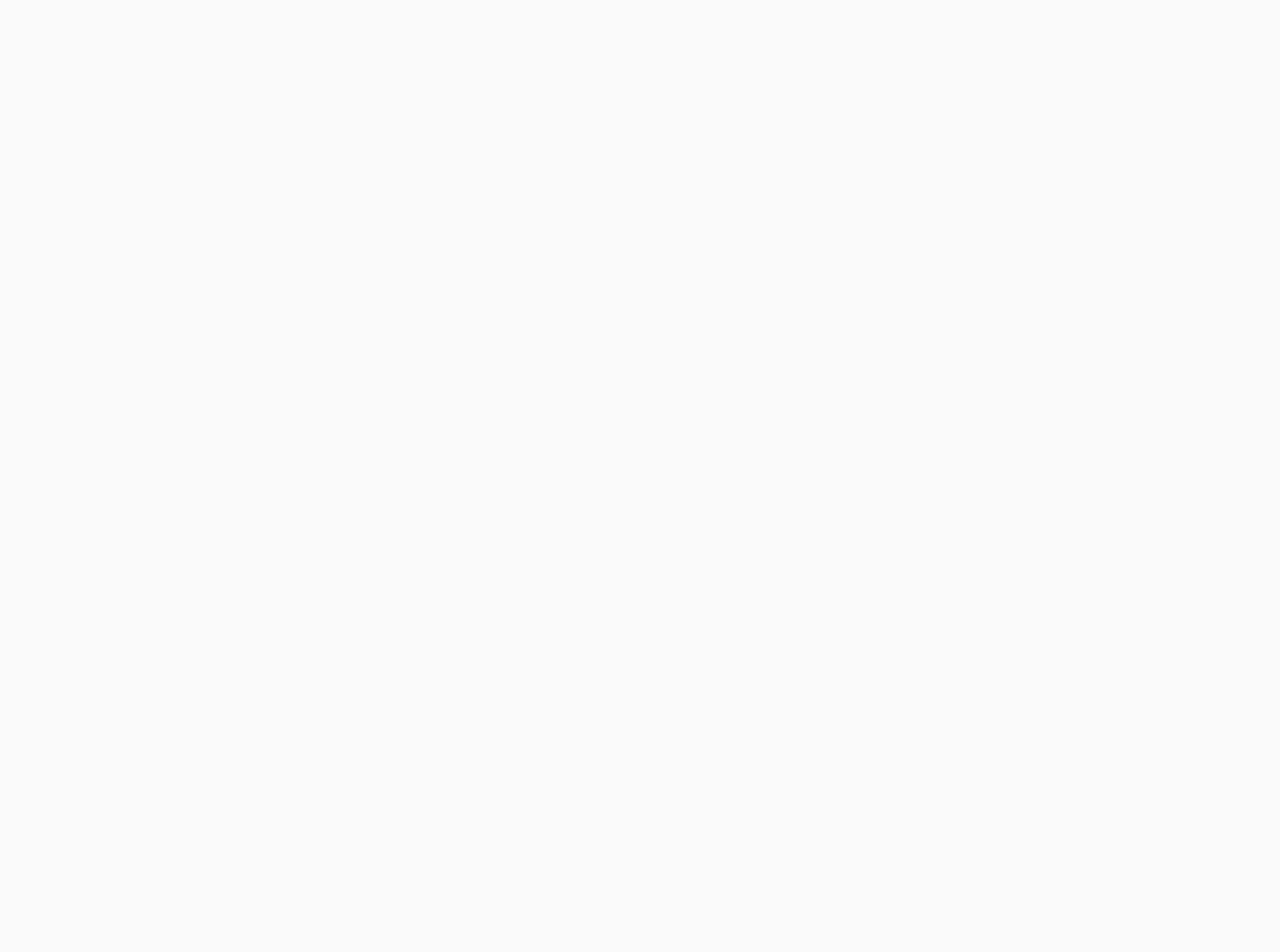
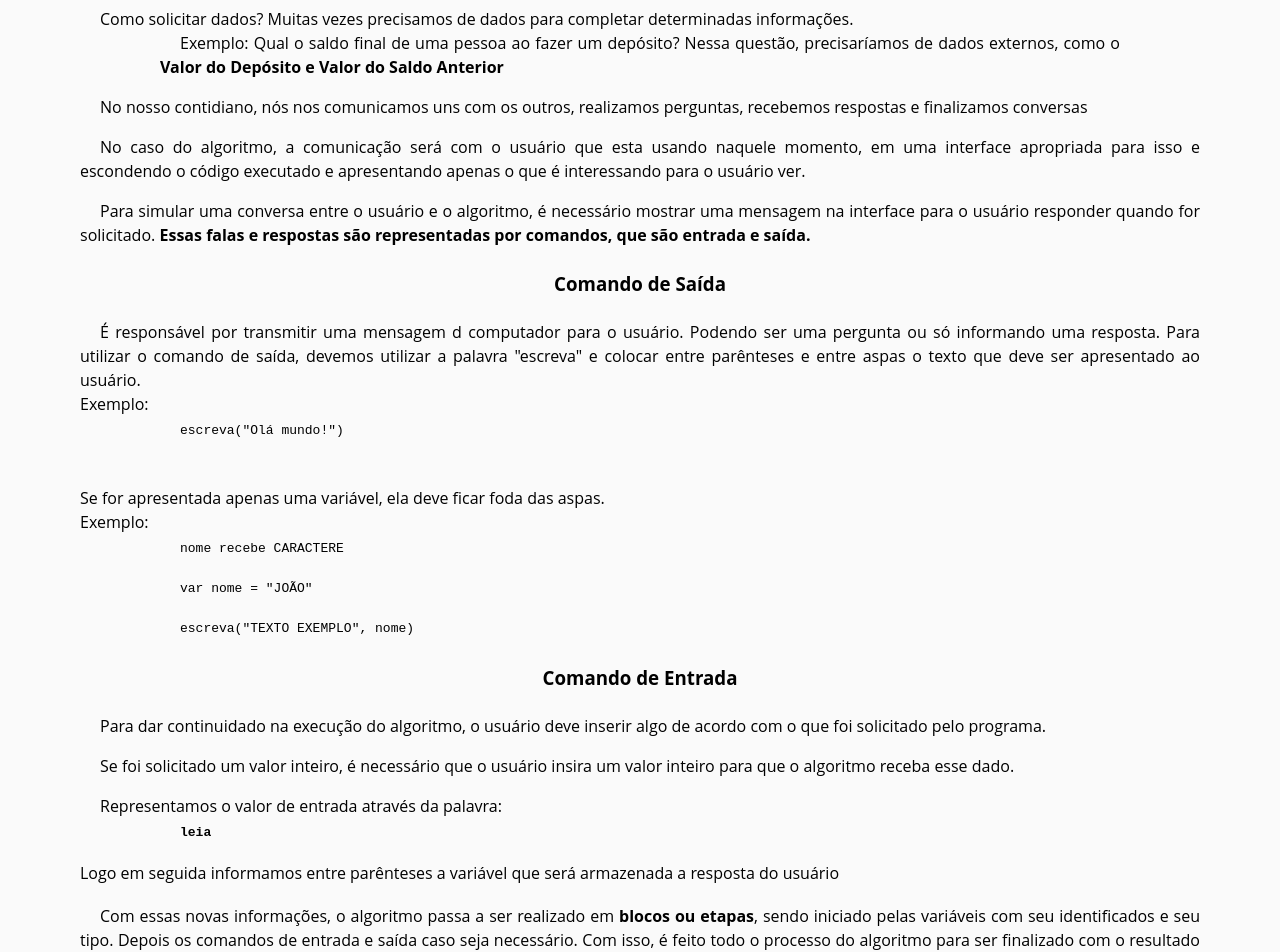
Before and after one commit to jpcchaves/softex-notes, a React (Create React App) app: page /modulo1 in a window 1280 px wide. Shown: the part 4220-5172 px from the top of the page. Before the commit the page ends 4368 px from the top, so only its background shows below. Built offline with nearby package versions, Linux system fonts and the light colour scheme.

Commit message:
entrada e saída de dados

```diff
--- a/src/pages/Modulo1/05 Conteitos Logica/ConceitosLogica.jsx
+++ b/src/pages/Modulo1/05 Conteitos Logica/ConceitosLogica.jsx
@@ -65,6 +65,7 @@ const ConceitosLogica = () => {
           RESULTADO = 10 ((30*2)-(15-5))/2
         </code>
       </p>
+      <hr />
     </>
   );
 };
--- /dev/null
+++ b/src/pages/Modulo1/06 Entrada e Saida de Dados/Dados.jsx
@@ -0,0 +1,88 @@
+import React from "react";
+
+const Dados = () => {
+  return (
+    <>
+      <h2>Entrada e Saída de Dados</h2>
+      <p>
+        Como solicitar dados? Muitas vezes precisamos de dados para completar
+        determinadas informações.
+        <p>
+          Exemplo: Qual o saldo final de uma pessoa ao fazer um depósito? Nessa
+          questão, precisaríamos de dados externos, como o{" "}
+          <strong>Valor do Depósito e Valor do Saldo Anterior</strong>
+        </p>
+      </p>
+      <p>
+        No nosso contidiano, nós nos comunicamos uns com os outros, realizamos
+        perguntas, recebemos respostas e finalizamos conversas
+      </p>
+      <p>
+        No caso do algoritmo, a comunicação será com o usuário que esta usando
+        naquele momento, em uma interface apropriada para isso e escondendo o
+        código executado e apresentando apenas o que é interessando para o
+        usuário ver.
+      </p>
+      <p>
+        Para simular uma conversa entre o usuário e o algoritmo, é necessário
+        mostrar uma mensagem na interface para o usuário responder quando for
+        solicitado.
+        <strong>
+          {" "}
+          Essas falas e respostas são representadas por comandos, que são
+          entrada e saída.
+        </strong>
+      </p>
+      <h3>Comando de Saída</h3>
+      <p>
+        É responsável por transmitir uma mensagem d computador para o usuário.
+        Podendo ser uma pergunta ou só informando uma resposta. Para utilizar o
+        comando de saída, devemos utilizar a palavra "escreva" e colocar entre
+        parênteses e entre aspas o texto que deve ser apresentado ao usuário.{" "}
+        <br />
+        Exemplo:
+        <code>
+          {" "}
+          <p>escreva("Olá mundo!")</p>
+        </code>{" "}
+        <br />
+        Se for apresentada apenas uma variável, ela deve ficar foda das aspas.{" "}
+        <br />
+        Exemplo:{" "}
+        <code>
+          <p>nome recebe CARACTERE</p>
+          <p>var nome = "JOÃO"</p>
+          <p>escreva("TEXTO EXEMPLO", nome)</p>
+        </code>
+      </p>
+      <h3>Comando de Entrada</h3>
+      <p>
+        Para dar continuidado na execução do algoritmo, o usuário deve inserir
+        algo de acordo com o que foi solicitado pelo programa.
+      </p>
+      <p>
+        Se foi solicitado um valor inteiro, é necessário que o usuário insira um
+        valor inteiro para que o algoritmo receba esse dado.
+      </p>
+      <p>
+        Representamos o valor de entrada através da palavra:{" "}
+        <code>
+          <p>
+            <strong>leia</strong>
+          </p>
+        </code>
+        Logo em seguida informamos entre parênteses a variável que será
+        armazenada a resposta do usuário
+      </p>
+      <p>
+        Com essas novas informações, o algoritmo passa a ser realizado em{" "}
+        <strong>blocos ou etapas</strong>, sendo iniciado pelas variáveis com
+        seu identificados e seu tipo. Depois os comandos de entrada e saída caso
+        seja necessário. Com isso, é feito todo o processo do algoritmo para ser
+        finalizado com o resultado ou a resposta do algoritmo.
+      </p>
+    </>
+  );
+};
+
+export default Dados;
--- a/src/pages/Modulo1/Modulo1.jsx
+++ b/src/pages/Modulo1/Modulo1.jsx
@@ -6,6 +6,7 @@ import Raciocinio from "./02 Raciocinio/Raciocinio";
 import Computacional from "./03 Pensamento Computacional/Computacional";
 import Algoritmo from "./04 Algoritmo/Algoritmo";
 import ConceitosLogica from "./05 Conteitos Logica/ConceitosLogica";
+import Dados from "./06 Entrada e Saida de Dados/Dados";
 
 const Modulo1 = () => {
   return (
@@ -15,6 +16,7 @@ const Modulo1 = () => {
       <Computacional />
       <Algoritmo />
       <ConceitosLogica />
+      <Dados />
     </div>
   );
 };
```
